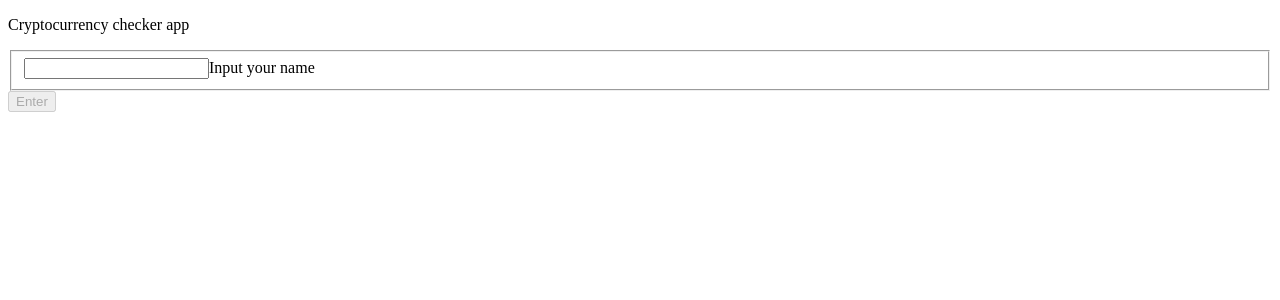
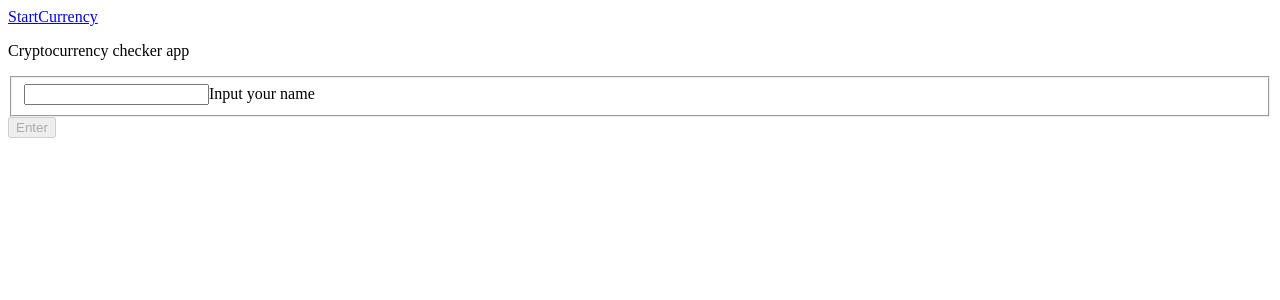
Before and after one commit to VukZh/Otus-ReactJS-Course, a React app: page / in a window 1280 px wide. Shown: the top 300 px of the page. Built offline with nearby package versions, Linux system fonts and the light colour scheme; what typestyle would draw is missing.

Commit message:
add react-router v6

```diff
--- a/package.json
+++ b/package.json
@@ -89,6 +89,7 @@
     "axios": "^1.3.2",
     "react": "^18.2.0",
     "react-dom": "^18.2.0",
+    "react-router-dom": "^6.8.2",
     "typestyle": "^2.4.0"
   }
 }
--- a/src/index.tsx
+++ b/src/index.tsx
@@ -1,12 +1,33 @@
 import React from 'react';
 import ReactDOM from 'react-dom';
+import { BrowserRouter, Routes, Route, NavLink } from 'react-router-dom';
 
 import { CurrencyPage } from './components/containers/CurrencyPage';
 import { StartPage } from './components/containers/StartPage';
+import { style } from 'typestyle';
+
+const navStyle = style({
+  display: 'flex',
+  margin: '10px auto',
+  justifyContent: 'space-evenly',
+});
 
 const App = () => {
-  // return <CurrencyPage />;
-  return <StartPage />;
+  return (
+    <>
+      <BrowserRouter>
+        <nav className={navStyle}>
+          <NavLink to='/'>Start</NavLink>
+          <NavLink to='/currency'>Currency</NavLink>
+        </nav>
+
+        <Routes>
+          <Route index element={<StartPage />} />
+          <Route path='currency' element={<CurrencyPage />} />
+        </Routes>
+      </BrowserRouter>
+    </>
+  );
 };
 
 ReactDOM.render(<App />, document.getElementById('app'));
```
Also changed, not shown: 2 other files (tests, documents, lock files or other folders).
